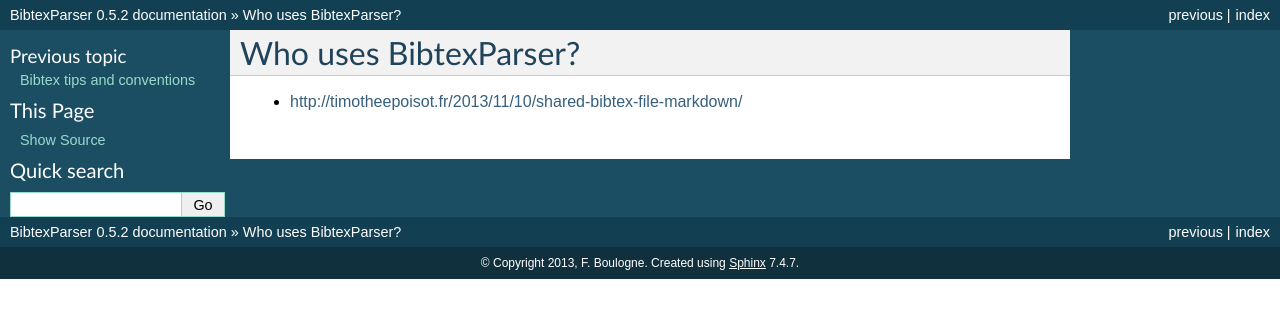
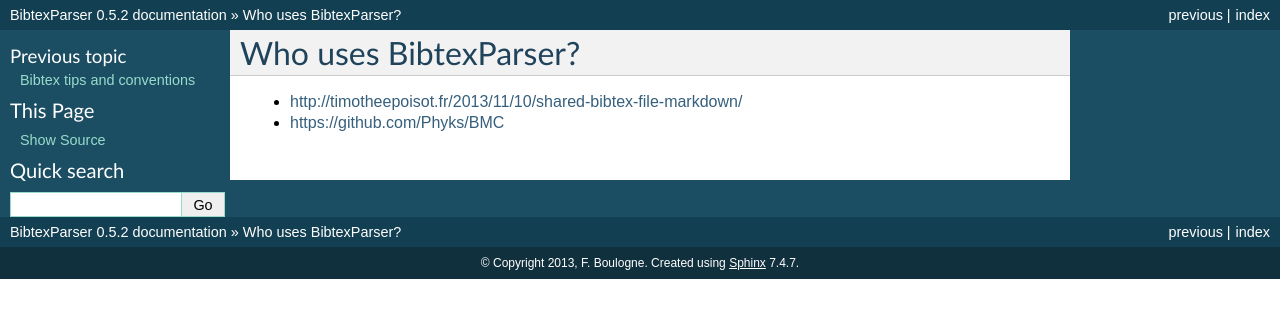
Before and after one commit to sciunto-org/python-bibtexparser, a Sphinx documentation site: the page built from docs/source/who.rst, in a window 1280 px wide. Shown: the top 318 px of the page. Built offline with Sphinx 7.4.7, drawn with Linux system fonts in a browser that asks for light colours; some of the changed lines change nothing that is shown.

Commit message:
add project

```diff
--- a/docs/source/who.rst
+++ b/docs/source/who.rst
@@ -2,3 +2,4 @@
 ======================
 
 * http://timotheepoisot.fr/2013/11/10/shared-bibtex-file-markdown/
+* https://github.com/Phyks/BMC
```
